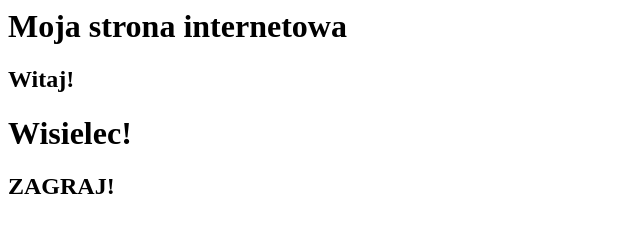
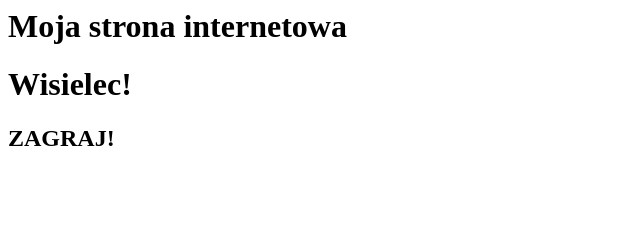
Before and after one commit to wklesnietamalpa/wklesnietamalpa.github.io, a plain HTML site: page index.html in a window 1280 px wide. Shown: the whole page, without its empty margins (0-640 px from the left). Drawn offline with nearby package versions, Linux system fonts and the light colour scheme.

Commit message:
Update index.html

```diff
--- a/index.html
+++ b/index.html
@@ -11,8 +11,6 @@
 
 
 <h1> Moja strona internetowa </h1>
-
-<h2> Witaj! </h2>
 
 <h1>Wisielec!</h1>
 <h2 id="przyciskWisielec">ZAGRAJ!</h2>
```
